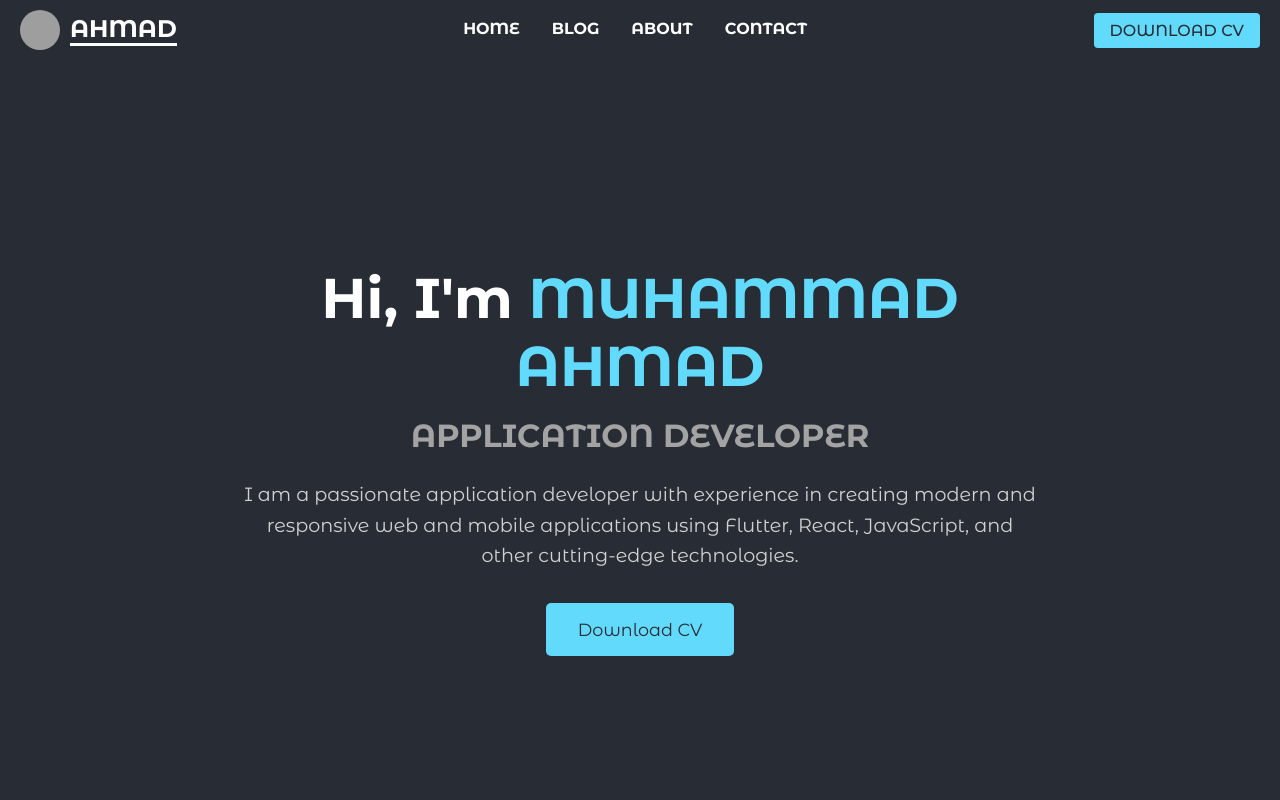
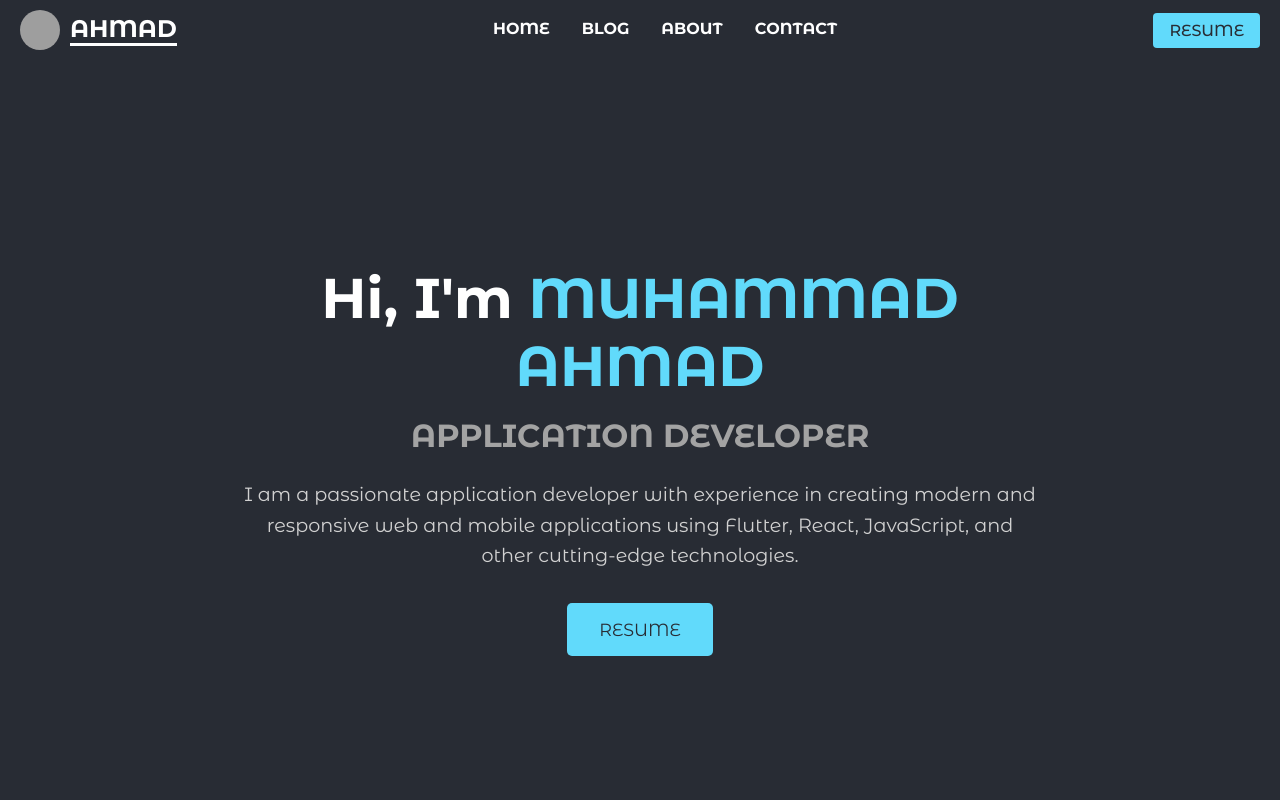
Before and after one commit to MuhammadAhmad338/MYPORTFOLIO, a React (Vite) app: page / in a window 1280 px wide. Shown: the top 800 px of the page. Built offline with nearby package versions, Linux system fonts and the light colour scheme; grey boxes are pictures that could not be loaded.

Commit message:
latest commits

```diff
--- a/src/Components/Header/Header.jsx
+++ b/src/Components/Header/Header.jsx
@@ -36,7 +36,7 @@ const Header = () => {
                 <Link to="/contact">CONTACT</Link>
             </nav>
             <button className='cv-button' onClick={handleDownloadCV} disabled={isDownloading}>
-            {isDownloading ? 'Downloading...' : 'DOWNLOAD CV'}
+            {isDownloading ? 'Downloading...' : 'RESUME'}
             </button>
         </header>
     );
--- a/src/Components/Home/Home.jsx
+++ b/src/Components/Home/Home.jsx
@@ -32,7 +32,7 @@ const Home = () => {
                         onClick={handleDownloadCV}
                         disabled={isDownloading}
                     >
-                        {isDownloading ? 'Downloading...' : 'Download CV'}
+                        {isDownloading ? 'Downloading...' : 'RESUME'}
                     </button>
                 </div>
             </section>
```
